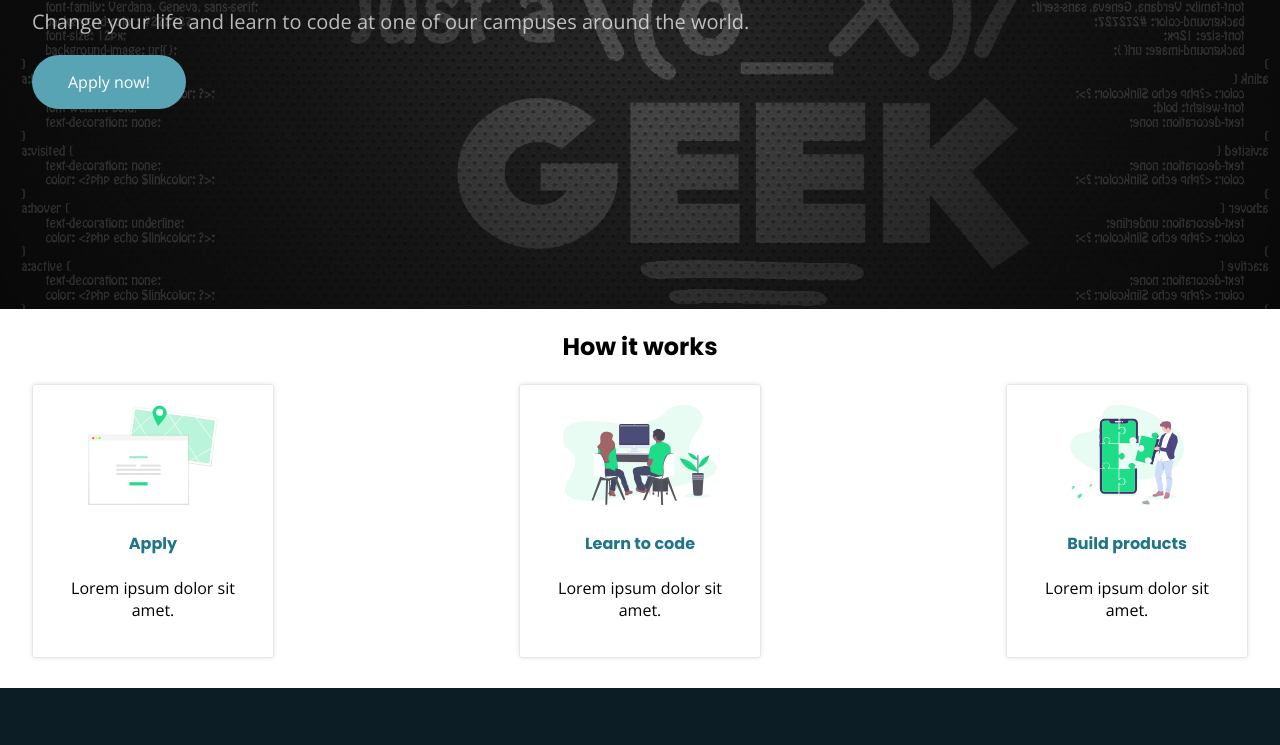
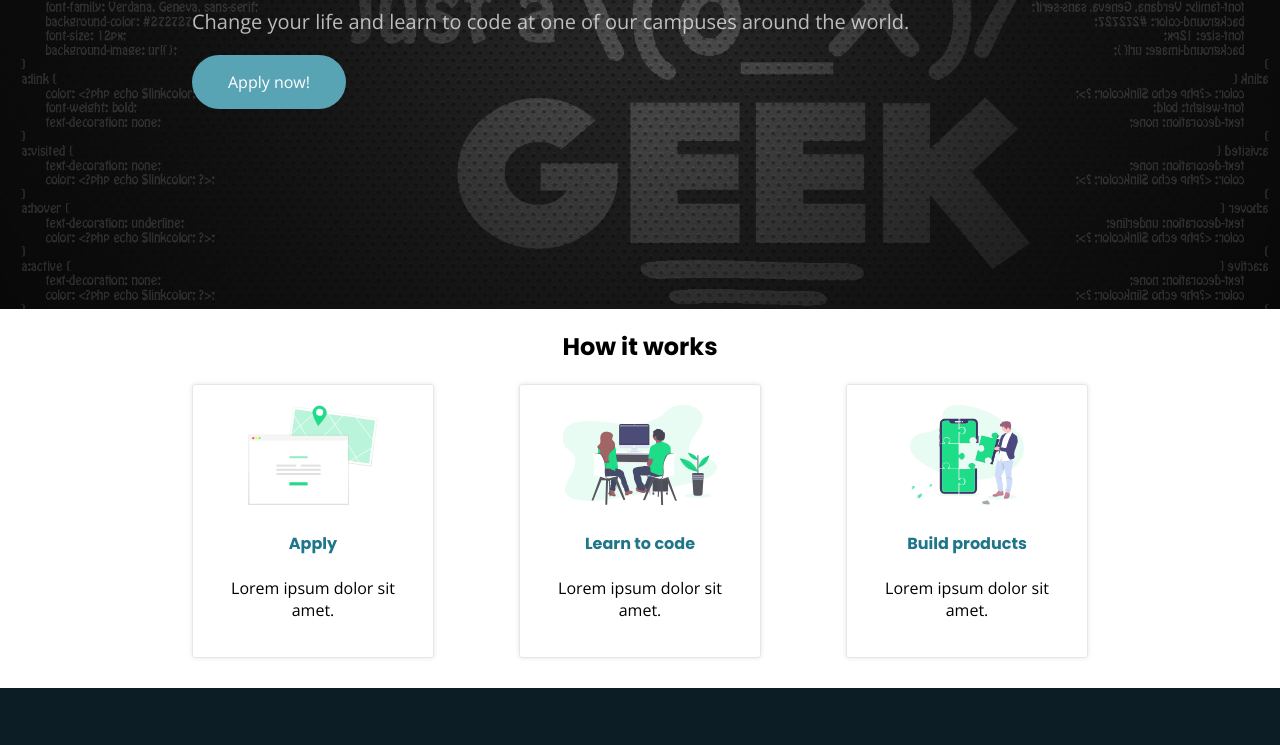
Before and after one commit to yingziz/landing, a plain HTML site: page index.html in a window 1280 px wide. Shown: the part 283-1028 px from the top of the page. Drawn offline with nearby package versions, Linux system fonts and the light colour scheme.

Commit message:
modified container

```diff
--- a/css/style.css
+++ b/css/style.css
@@ -57,7 +57,7 @@ p {
 }
 
 .container {
-  width: 95%;
+  width: 70%;
   margin: 0 auto;
 }
 
```
